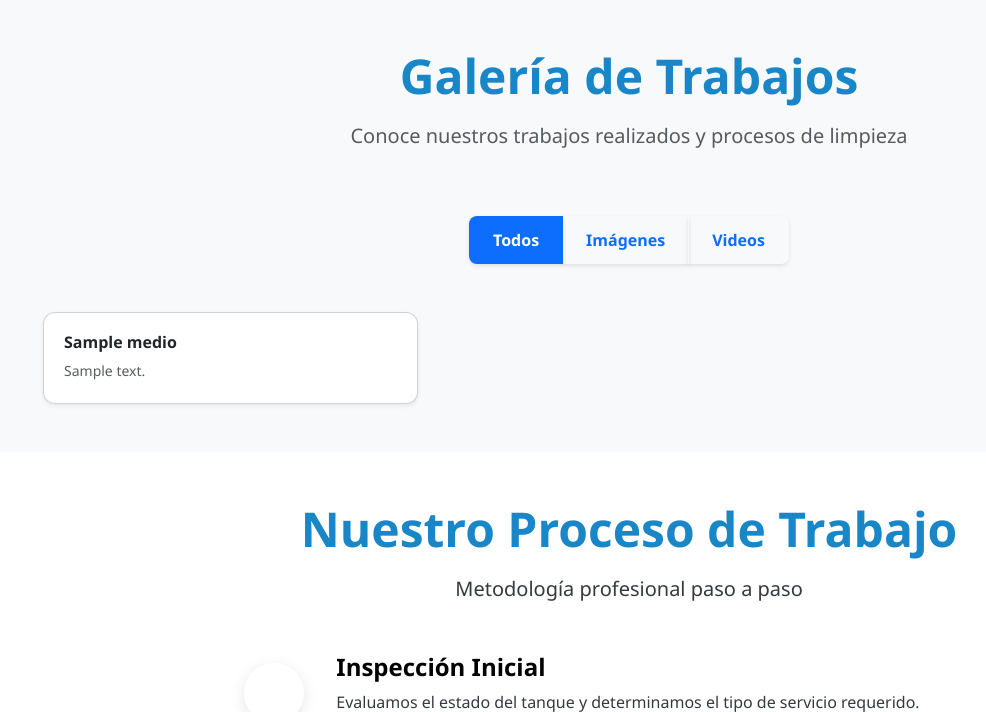
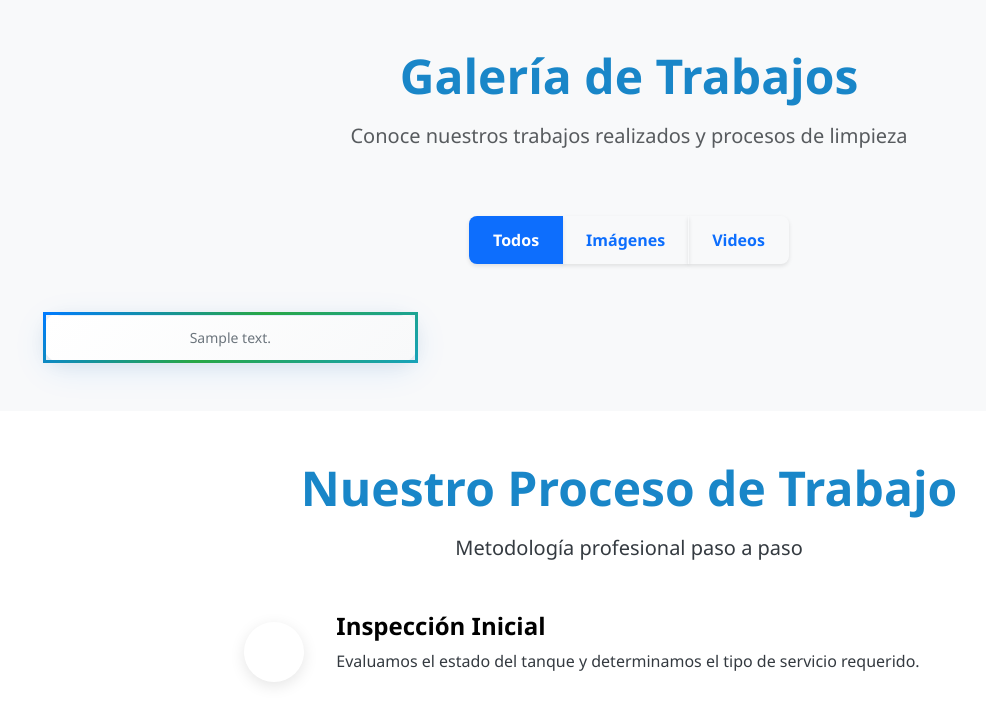
Before and after one commit to Bernah2o/sito_web, a Flask app: template templates/sitio/limpieza_tanques_elevados.html in a window 1280 px wide. Shown: the part 2139-2851 px from the top of the page, without its empty margins (11-997 px from the left). Run offline with Flask 3, Linux system fonts and the light colour scheme; the template is opened without the code that fills it: most values are stand-ins (such as "Sample title", 1, 10 or a date in 2020); data that the repository does not hold is empty; some libraries are stand-ins or nearby versions.

Commit message:
version 21

```diff
--- a/templates/sitio/limpieza_tanques_elevados.html
+++ b/templates/sitio/limpieza_tanques_elevados.html
@@ -253,36 +253,33 @@
                     <div class="row g-4" id="mediaGrid">
                         {% for medio in medios %}
                         <div class="col-md-6 col-lg-4 media-item" data-type="{{ medio.tipo }}">
-                            <div class="card h-100 shadow-sm">
+                            <div class="gallery-card">
                                 {% if medio.tipo == 'image' %}
+                                <div class="gallery-image-container">
                                     <img src="{{ medio.ruta | firebase_url }}"
-                                     class="card-img-top"
-                                     style="height: 250px; object-fit: cover; cursor: pointer;"
-                                     alt="{{ medio.nombre }}"
+                                         class="gallery-image"
+                                         alt="Trabajo realizado por DH2OCOL"
                                          data-bs-toggle="modal"
                                          data-bs-target="#mediaModal"
                                          data-src="{{ medio.ruta | firebase_url }}"
                                          data-title="{{ medio.nombre }}"
                                          data-description="{{ medio.descripcion }}"
                                          data-type="image">
+                                </div>
                                 {% elif medio.tipo == 'video' %}
-                                <div class="position-relative">
-                                    <video class="card-img-top" style="height: 250px; object-fit: cover;" controls>
+                                <div class="gallery-video-container">
+                                    <video class="gallery-video" controls>
                                         <source src="{{ medio.ruta | firebase_url }}" type="video/mp4">
                                         Tu navegador no soporta el elemento video.
                                     </video>
-                                    <div class="position-absolute top-50 start-50 translate-middle">
-                                        <i class="fas fa-play-circle fa-3x text-white opacity-75"></i>
-                                    </div>
                                 </div>
                                 {% endif %}
 
-                                <div class="card-body">
-                                    <h6 class="card-title">{{ medio.nombre }}</h6>
                                 {% if medio.descripcion %}
-                                    <p class="card-text text-muted small">{{ medio.descripcion }}</p>
+                                <div class="gallery-description">
+                                    <p class="description-text">{{ medio.descripcion }}</p>
+                                </div>
                                 {% endif %}
-                                </div>
                             </div>
                         </div>
                         {% endfor %}
@@ -680,16 +677,144 @@
             to { opacity: 1; transform: translateY(0); }
         }
 
+        /* Estilos para la galería de medios */
+        .gallery-card {
+            position: relative;
+            border-radius: 20px;
+            overflow: hidden;
+            transition: all 0.3s ease;
+            /* Marco elegante con gradiente */
+            background: linear-gradient(145deg, #ffffff, #f8f9fa);
+            border: 3px solid;
+            border-image: linear-gradient(145deg, #007bff, #28a745, #17a2b8) 1;
+            box-shadow:
+                0 8px 32px rgba(0, 123, 255, 0.1),
+                0 4px 16px rgba(0, 0, 0, 0.05),
+                inset 0 1px 0 rgba(255, 255, 255, 0.8);
+        }
+
+        .gallery-card:hover {
+            transform: translateY(-5px);
+            box-shadow:
+                0 16px 48px rgba(0, 123, 255, 0.15),
+                0 8px 24px rgba(0, 0, 0, 0.1),
+                inset 0 1px 0 rgba(255, 255, 255, 0.9);
+            border-image: linear-gradient(145deg, #0056b3, #1e7e34, #138496) 1;
+        }
+
+        .gallery-image-container {
+            position: relative;
+            width: 100%;
+            aspect-ratio: 4/3;
+            overflow: hidden;
+            background: linear-gradient(45deg, #f8f9fa, #e9ecef);
+            /* Marco interno */
+            border: 2px solid rgba(255, 255, 255, 0.8);
+            border-radius: 16px;
+            margin: 8px;
+        }
+
+        .gallery-image {
+            width: 100%;
+            height: 100%;
+            object-fit: cover;
+            object-position: center;
+            transition: transform 0.3s ease;
+            cursor: pointer;
+            border-radius: 14px;
+        }
+
+        .gallery-card:hover .gallery-image {
+            transform: scale(1.05);
+        }
+
+        .gallery-video-container {
+            position: relative;
+            width: 100%;
+            aspect-ratio: 16/9;
+            background: #000;
+            border-radius: 16px;
+            overflow: hidden;
+            margin: 8px;
+            border: 2px solid rgba(255, 255, 255, 0.8);
+        }
+
+        .gallery-video {
+            width: 100%;
+            height: 100%;
+            object-fit: cover;
+            border-radius: 14px;
+        }
+
+        /* Efecto de brillo en el marco */
+        .gallery-card::before {
+            content: '';
+            position: absolute;
+            top: -2px;
+            left: -2px;
+            right: -2px;
+            bottom: -2px;
+            background: linear-gradient(45deg,
+                transparent 30%,
+                rgba(255, 255, 255, 0.5) 50%,
+                transparent 70%);
+            border-radius: 22px;
+            opacity: 0;
+            transition: opacity 0.3s ease;
+            pointer-events: none;
+            z-index: -1;
+        }
+
+        .gallery-card:hover::before {
+             opacity: 1;
+         }
+
+         /* Estilos para la descripción */
+         .gallery-description {
+             padding: 12px 16px;
+             background: linear-gradient(135deg, #ffffff 0%, #f8f9fa 100%);
+             border-top: 1px solid rgba(0, 123, 255, 0.1);
+         }
+
+         .description-text {
+             margin: 0;
+             font-size: 0.875rem;
+             line-height: 1.4;
+             color: #6c757d;
+             text-align: center;
+             font-weight: 500;
+         }
+
          .media-item {
              transition: all 0.3s ease;
          }
 
-        .media-item:hover {
-            transform: translateY(-5px);
+        /* Responsive adjustments */
+        @media (max-width: 768px) {
+            .gallery-card {
+                border-radius: 16px;
+                border-width: 2px;
             }
 
-        .card:hover {
-            box-shadow: 0 8px 25px rgba(0,0,0,0.15) !important;
+            .gallery-image-container,
+            .gallery-video-container {
+                margin: 6px;
+                border-radius: 12px;
+                aspect-ratio: 16/10;
+            }
+
+            .gallery-image,
+            .gallery-video {
+                border-radius: 10px;
+            }
+
+            .gallery-card:hover {
+                transform: translateY(-3px);
+            }
+
+            .gallery-card:hover .gallery-image {
+                transform: scale(1.03);
+            }
         }
     </style>
 
```
Lines whose indentation alone changed are shown as unchanged.
